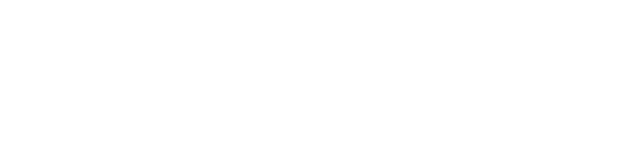
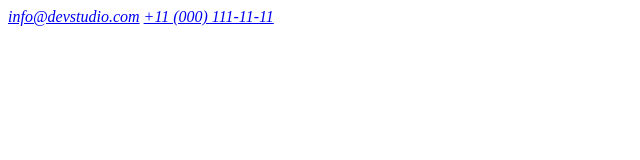
Before and after one commit to 13DDC/goit-markup-hw-01, a plain HTML site: page index.html in a window 1280 px wide. Shown: the whole page, without its empty margins (0-640 px from the left). Drawn offline with Linux system fonts and the light colour scheme.

Commit message:
add address

```diff
--- a/index.html
+++ b/index.html
@@ -6,5 +6,15 @@
     <meta name="viewport" content="width=device-width, initial-scale=1.0" />
     <title>Document</title>
   </head>
-  <body></body>
+  <body>
+    <header>
+      <nav></nav>
+      <address>
+        <a href="mailto:info@devstudio.com">info@devstudio.com</a>
+        <a href="tel:+110001111111">+11 (000) 111-11-11</a>
+      </address>
+    </header>
+    <main></main>
+    <footer></footer>
+  </body>
 </html>
```
Also changed, not shown: imeges/Team Card 2.jpg (added), imeges/Team Card 3.jpg (added), imeges/Team Card 4.jpg (added), imeges/img.jpg (added).
